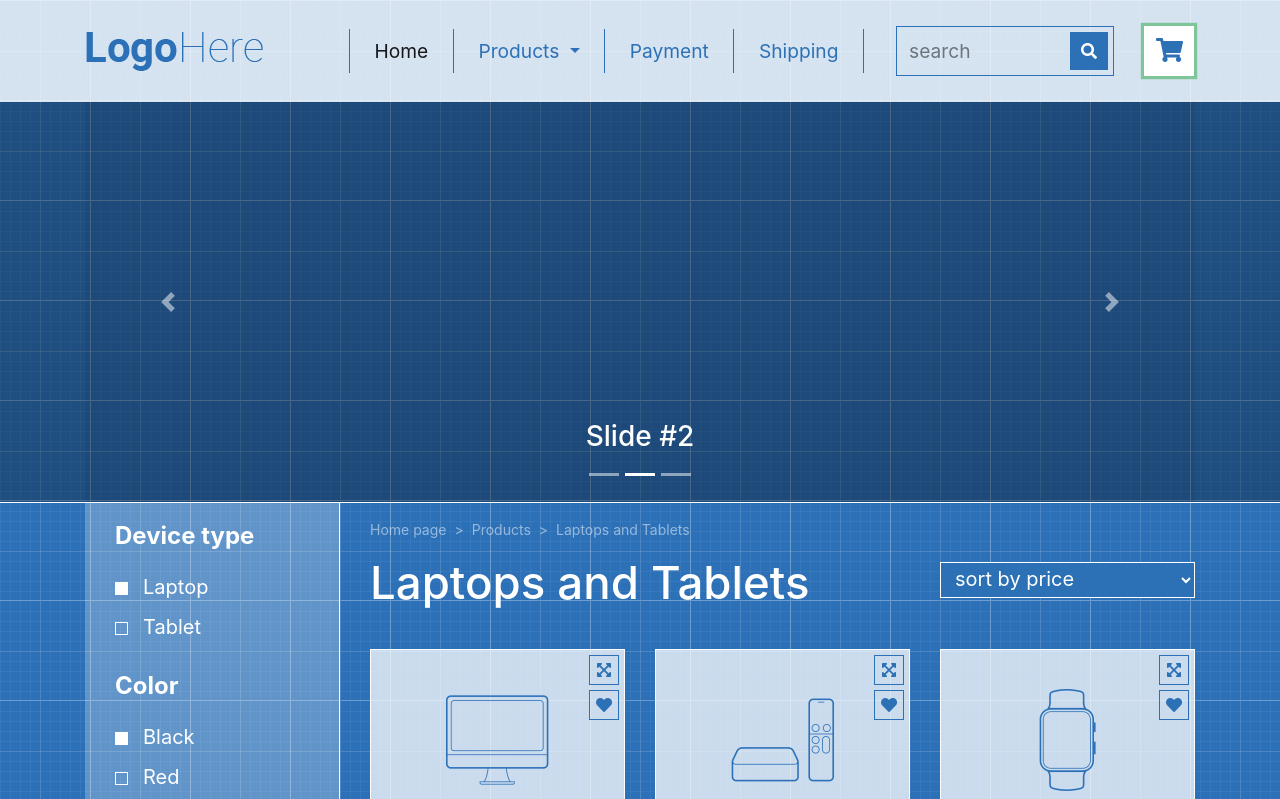
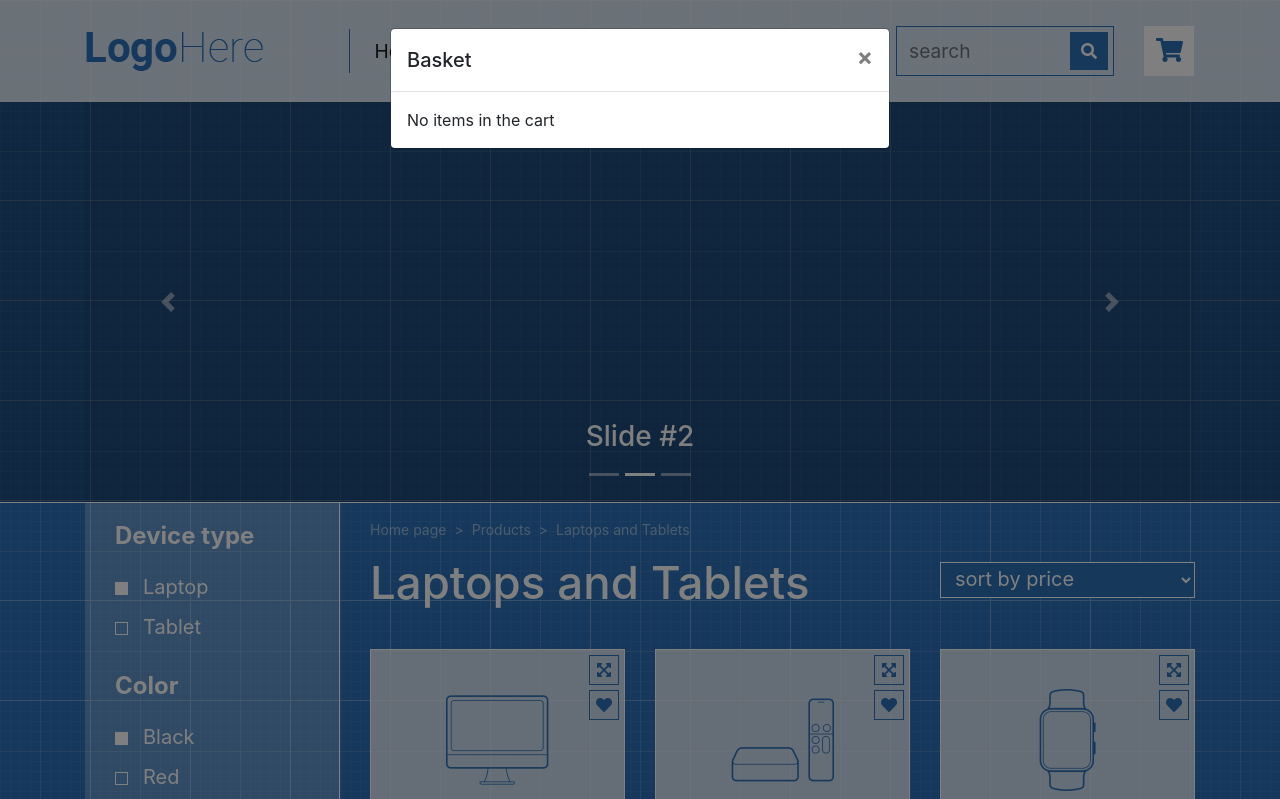
Before and after one commit to Arthur-Slabunov/basket-template, a website: page index.html in a window 1280 px wide. Both pictures are taken after a click on the button 1169 px from the left and 51 px from the top of the page. Shown: the top 799 px of the page. Drawn offline with nearby package versions, Linux system fonts and the light colour scheme; files that its build step writes are made by us from their sources.

Commit message:
added modal window for basket

```diff
--- a/assets/js/main.js
+++ b/assets/js/main.js
@@ -1,8 +1,11 @@
 const contentContainer = document.querySelector('#content-container')
 const cartCounterLabel = document.querySelector('#cart-counter-label')
+const cartModalBody = document.querySelector('#cartModalBody');
+const cartModal = new bootstrap.Modal(document.getElementById('cartModal'));
 
 let cartCounter = 0
 let cartPrice = 0
+let cartItems = [];
 
 const btnClickHandler = (e) => {
     const target = e.target
@@ -12,11 +15,18 @@ const btnClickHandler = (e) => {
     if (typeof target !== 'object') return
     if (!target.matches('.item-actions__cart')) return
 
+    const itemTitle = target.closest('.item-wrapper').querySelector('.item-title').textContent;
+    const itemPrice = getMockData(target);
+
+    const itemData = { title: itemTitle, price: itemPrice };
+
     incrementCounter(cartCounterLabel, ++cartCounter)
     cartPrice = getPrice(target, cartPrice)
     restoreHTML = target.innerHTML
     target.innerHTML = `Added ${cartPrice} $`
     disableControls(target, contentContainer, btnClickHandler)
+
+    cartItems.push(itemData);
 
     setTimeout(() => {
         target.innerHTML = restoreHTML
@@ -57,3 +67,21 @@ function enableControls(target, $container, handler) {
     target.disabled = false
     $container.addEventListener('click', handler)
 }
+
+function updateCartModal() {
+    cartModalBody.innerHTML = '';
+    if (cartItems.length > 0) {
+        cartItems.forEach((item) => {
+            const cartItemElement = document.createElement('div');
+            cartItemElement.innerHTML = `${item.title} - $${item.price}`;
+            cartModalBody.appendChild(cartItemElement);
+        });
+    } else {
+        cartModalBody.innerHTML = 'No items in the cart';
+    }
+}
+
+document.querySelector('.page-header__cart-btn').addEventListener('click', () => {
+    updateCartModal();
+    cartModal.show();
+});
--- a/index.html
+++ b/index.html
@@ -10,6 +10,7 @@
   <link rel="stylesheet" href="libs/@fortawesome/fontawesome-free/css/all.min.css">
   <link rel="stylesheet" href="assets/css/style.css">
   <link rel="shortcut icon" href="assets/img/icon-1.png" type="image/png">
+
 </head>
 
 <body>
@@ -587,6 +588,20 @@
     </div>
   </footer>
 
+  <div class="modal" id="cartModal" tabindex="-1" role="dialog">
+    <div class="modal-dialog" role="document">
+      <div class="modal-content">
+        <div class="modal-header">
+          <h5 class="modal-title">Basket</h5>
+          <button type="button" class="close" data-dismiss="modal" aria-label="Close">
+            <span aria-hidden="true">&times;</span>
+          </button>
+        </div>
+        <div class="modal-body" id="cartModalBody">
+        </div>
+      </div>
+    </div>
+  </div>
 
   <script src="libs/jquery/dist/jquery.min.js"></script>
   <script src="libs/popper.js/dist/umd/popper.min.js"></script>
```
